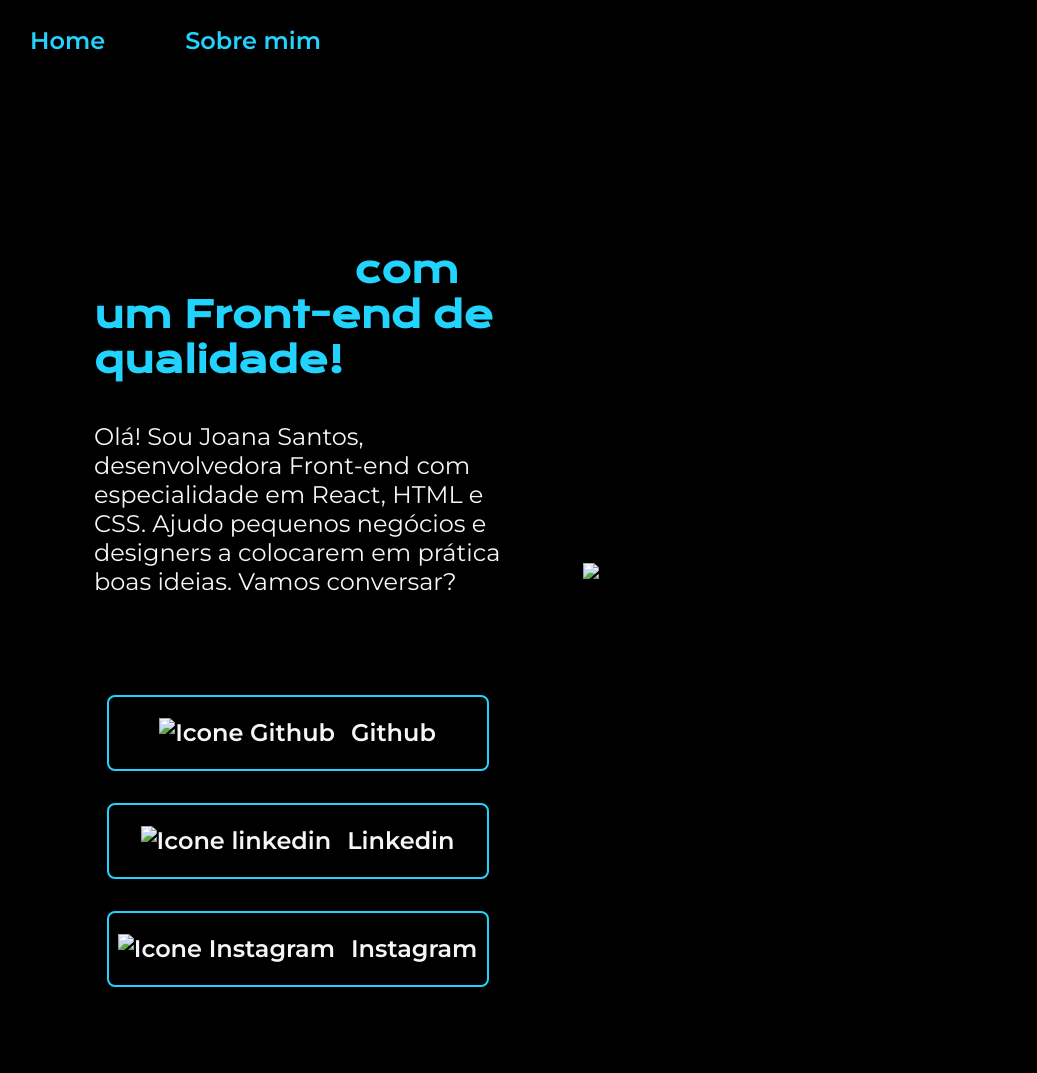
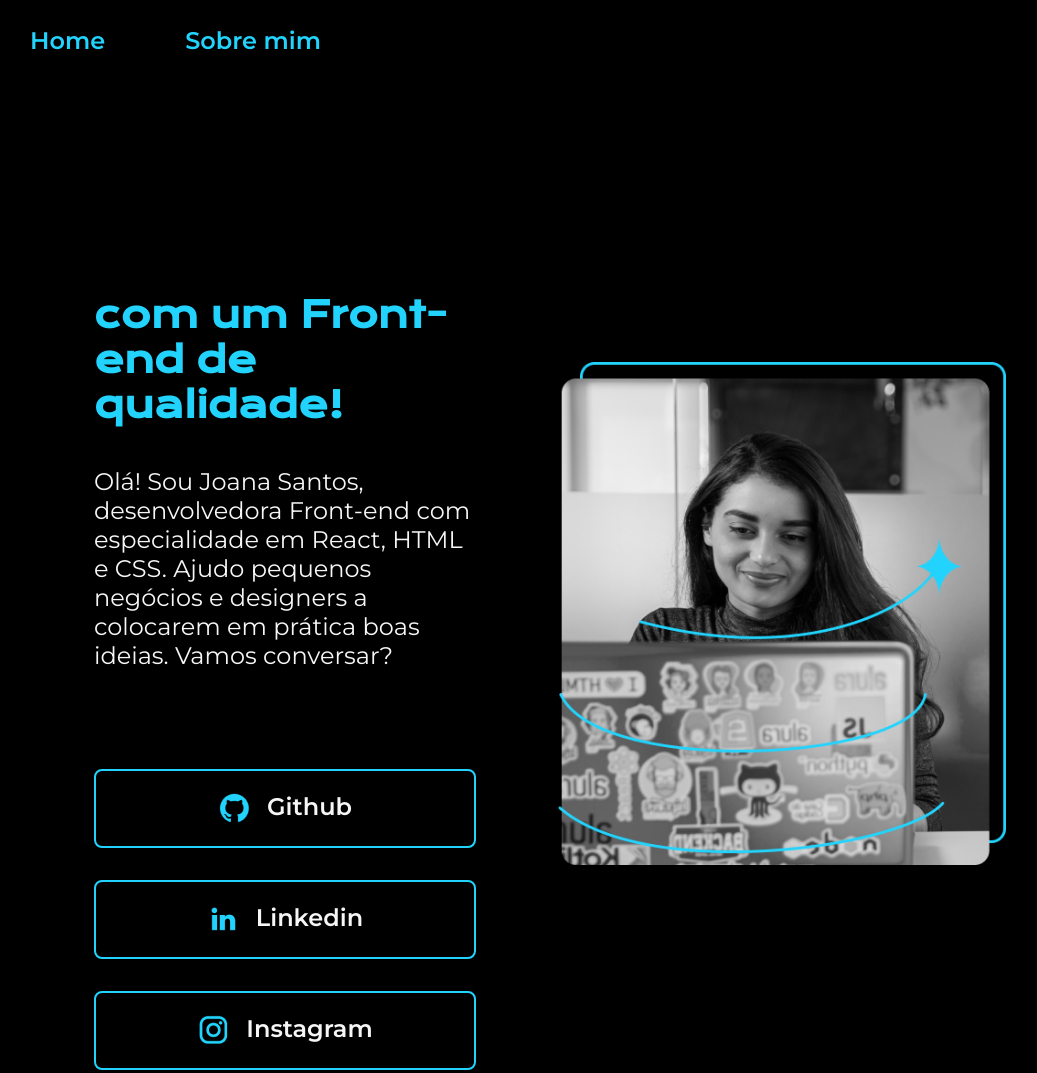
Before and after one commit to SaraivaRai/Portifolio, a plain HTML site: page Index.html in a window 1280 px wide. Shown: the top 1073 px of the page, without its empty margins (98-1135 px from the left). Drawn offline with nearby package versions, Linux system fonts and the light colour scheme; files that its build step writes are made by us from their sources.

Commit message:
alteração de url de links

```diff
--- a/Index.html
+++ b/Index.html
@@ -4,7 +4,7 @@
     <meta charset="UTF-8">
     <meta http-equiv="X-UA-Compatible" content="IE-edge">
     <meta name="viewport" content="width=device-width, initial-scale=1.0">
-    <link rel="stylesheet" href="styles/style.css">
+    <link rel="stylesheet" href="style.css">
     <title>Portifolio</title>
 </head>
 <body>
@@ -22,23 +22,23 @@
             <h2 class="apresentacao__links__subtitulo">Acesse minhas redes</h2>
 
         <a class="apresentacao__links__navegacao" href="https://github.com/saraivarai">
-            <img src="assets/github.png" alt="Icone Github">
+            <img src="github.png" alt="Icone Github">
             Github
         </a>
 
         <a class="apresentacao__links__navegacao" href="https://linkedin.com/in/rai-saraiva">
-            <img src="assets/linkedin.png" alt="Icone linkedin">
+            <img src="linkedin.png" alt="Icone linkedin">
             Linkedin
         </a>
 
         <a class="apresentacao__links__navegacao" href="https://instagram.com/rai_saraiva">
-            <img src="assets/instagram.png" alt="Icone Instagram">
+            <img src="instagram.png" alt="Icone Instagram">
             Instagram
         </a>
 
     </div>
     </section>
-        <img class="apresentacao__imagem" src="assets/imagem.png" alt="Foto da Joana Santos Programando">
+        <img class="apresentacao__imagem" src="imagem.png" alt="Foto da Joana Santos Programando">
     </main>
     <footer class="rodape">
         <p>Desenvolvido por Rai Saraiva</p>
```
Also changed, not shown: about.html (+2 -2 lines).
